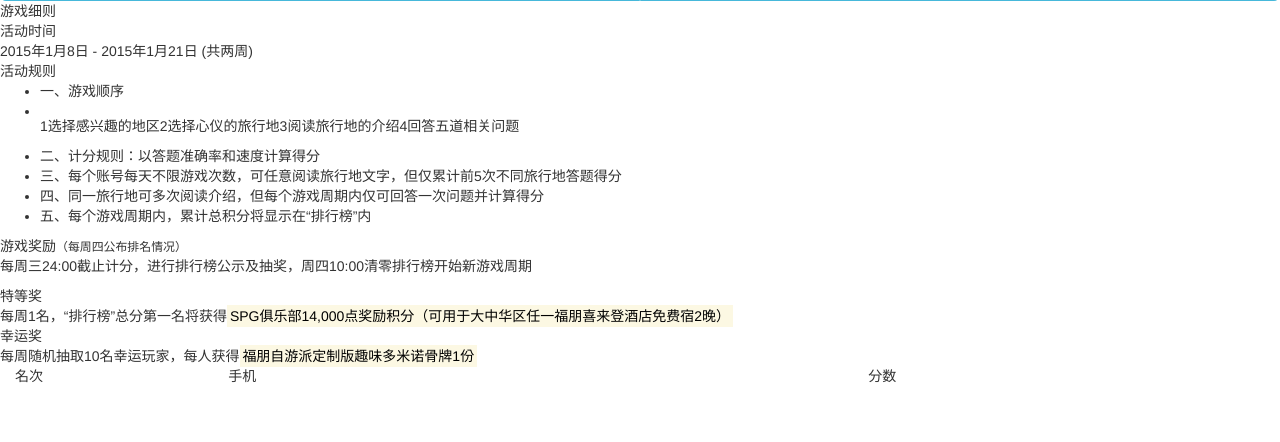
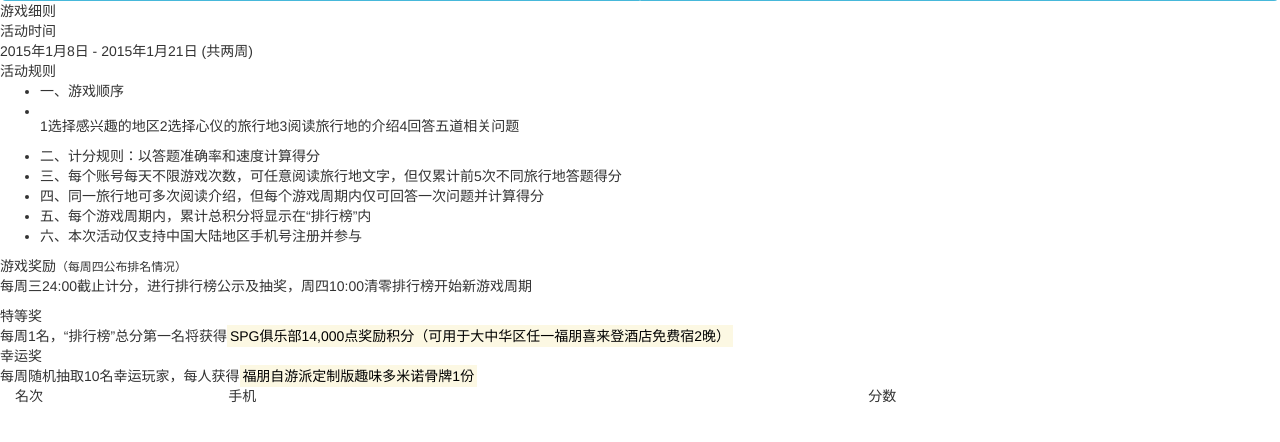
Before and after one commit to DXDSpirits/fourpoints, a Django app: template templates/index.html in a window 1280 px wide. Shown: the part 320-762 px from the top of the page. Run offline with Django 3.2, Linux system fonts and the light colour scheme; the template is opened without the code that fills it, so the values that code supplies are empty; parts of the project's set-up code (start-up, migrations or seed data) failed here and were passed over; some libraries are stand-ins or nearby versions.

Commit message:
modify instruction

```diff
--- a/templates/pages/instruction.html
+++ b/templates/pages/instruction.html
@@ -18,6 +18,7 @@
             <li><span class="o">三、</span>每个账号每天不限游戏次数，可任意阅读旅行地文字，但仅累计前5次不同旅行地答题得分</li>
             <li><span class="o">四、</span>同一旅行地可多次阅读介绍，但每个游戏周期内仅可回答一次问题并计算得分</li>
             <li><span class="o">五、</span>每个游戏周期内，累计总积分将显示在“排行榜”内</li>
+            <li><span class="o">六、</span>本次活动仅支持中国大陆地区手机号注册并参与</li>
         </ul>
     </div>
 
```
